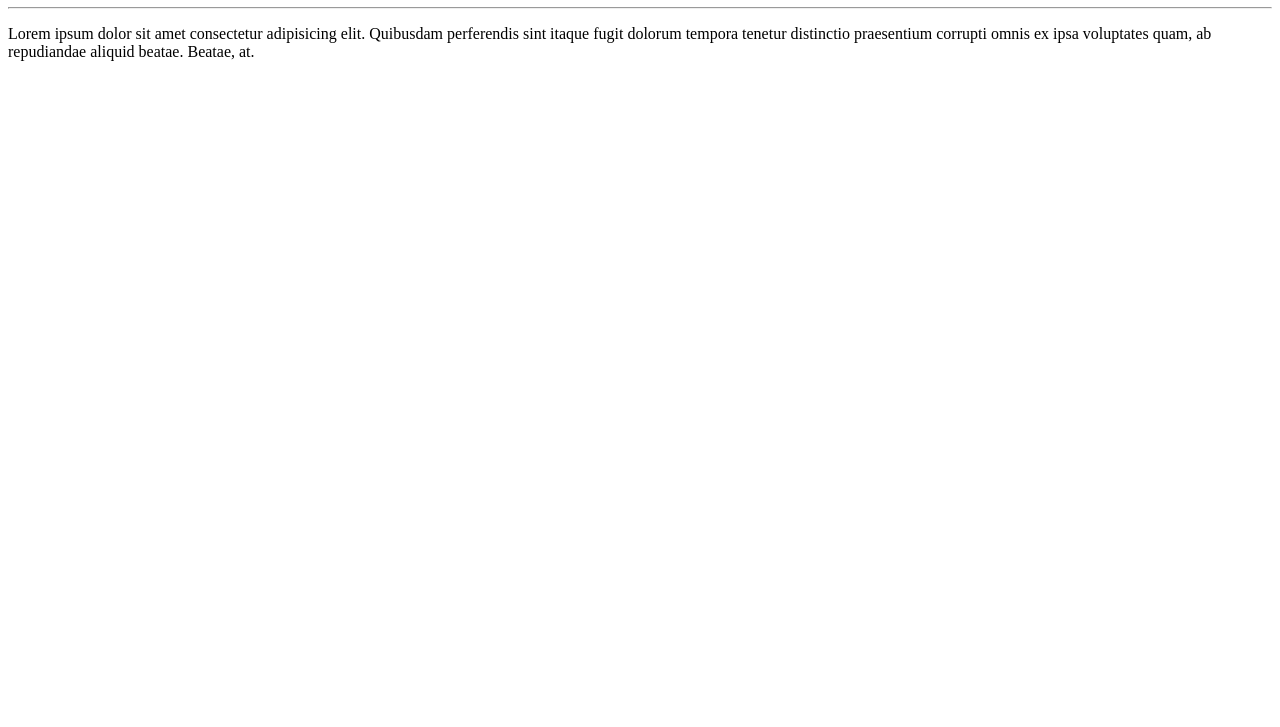
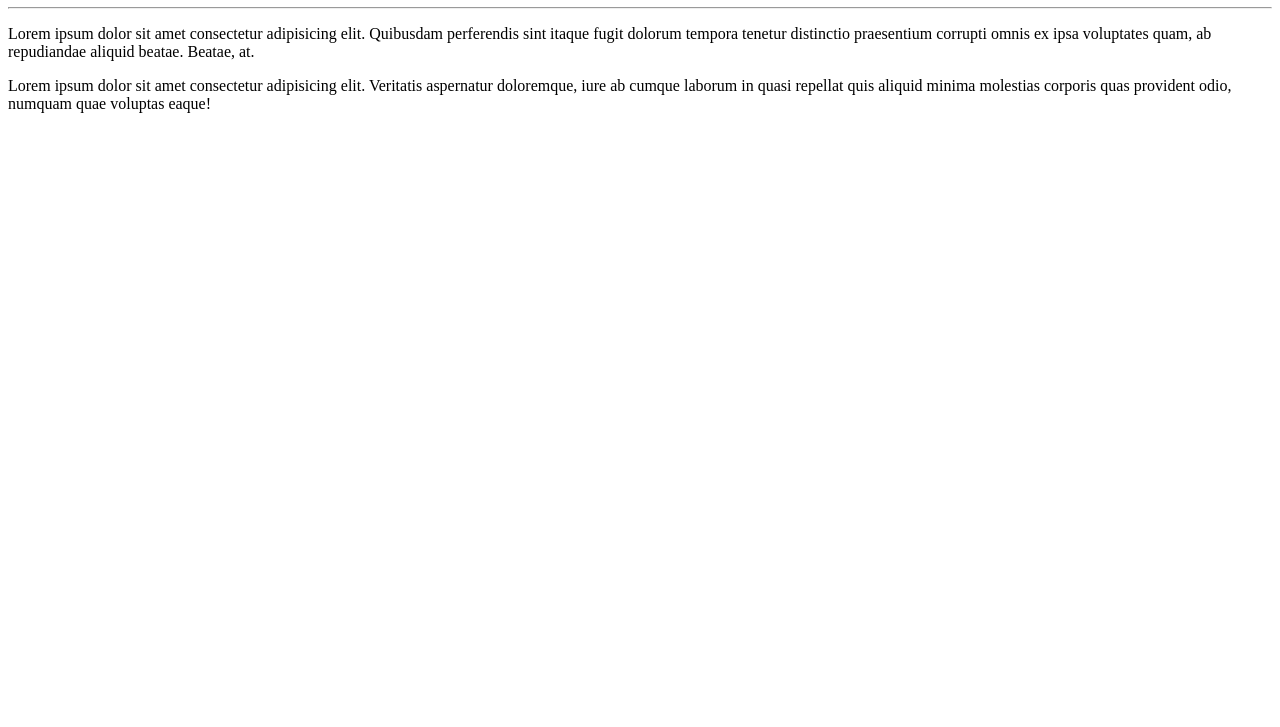
Before and after one commit to ze-logan/Ola-Mundo, a plain HTML site: page site-exemplo/index.html in a window 1280 px wide. Shown: the part 73-800 px from the top of the page. Drawn offline with Linux system fonts and the light colour scheme.

Commit message:
adicionei um parágrafo

```diff
--- a/site-exemplo/index.html
+++ b/site-exemplo/index.html
@@ -10,5 +10,6 @@
     <h1>Olá, Mundo!</h1>
     <hr>
     <p>Lorem ipsum dolor sit amet consectetur adipisicing elit. Quibusdam perferendis sint itaque fugit dolorum tempora tenetur distinctio praesentium corrupti omnis ex ipsa voluptates quam, ab repudiandae aliquid beatae. Beatae, at.</p>
+    <p>Lorem ipsum dolor sit amet consectetur adipisicing elit. Veritatis aspernatur doloremque, iure ab cumque laborum in quasi repellat quis aliquid minima molestias corporis quas provident odio, numquam quae voluptas eaque!</p>
 </body>
 </html>
```
